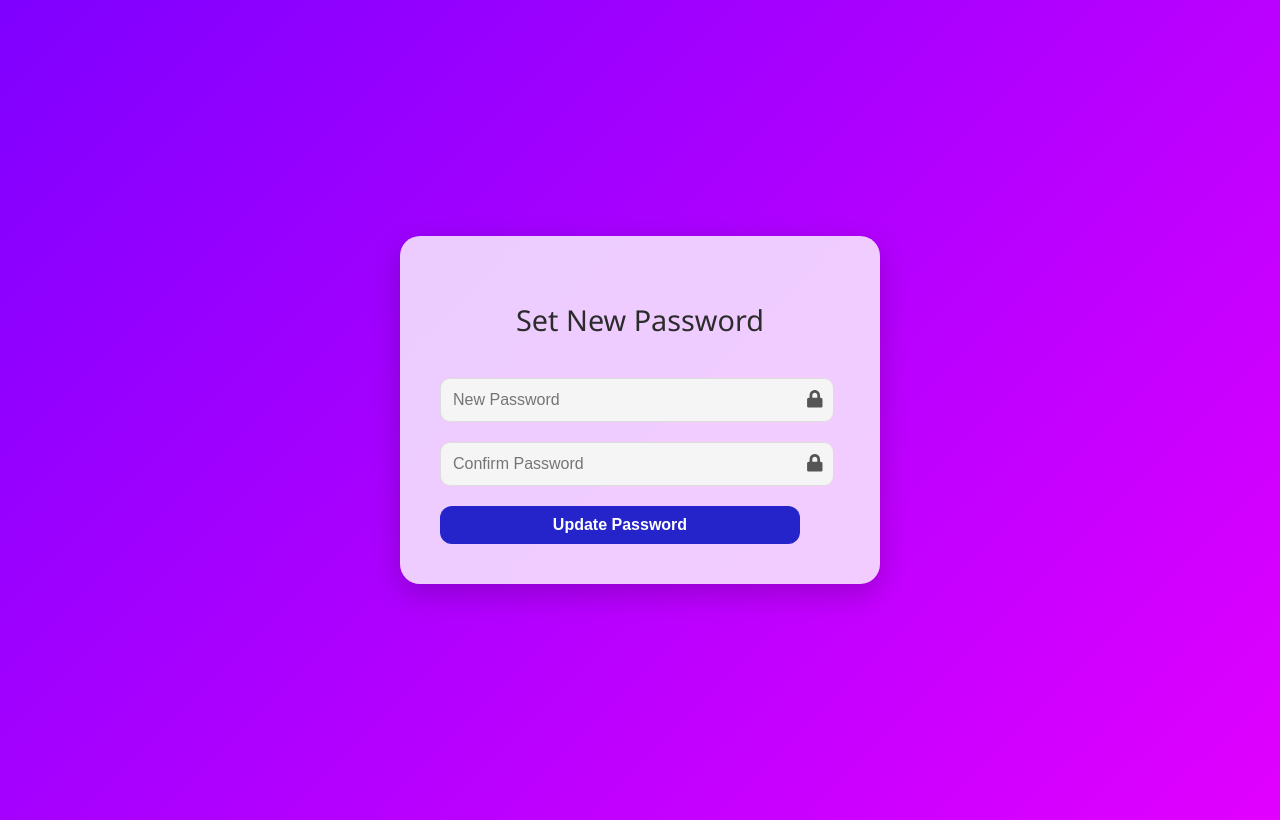
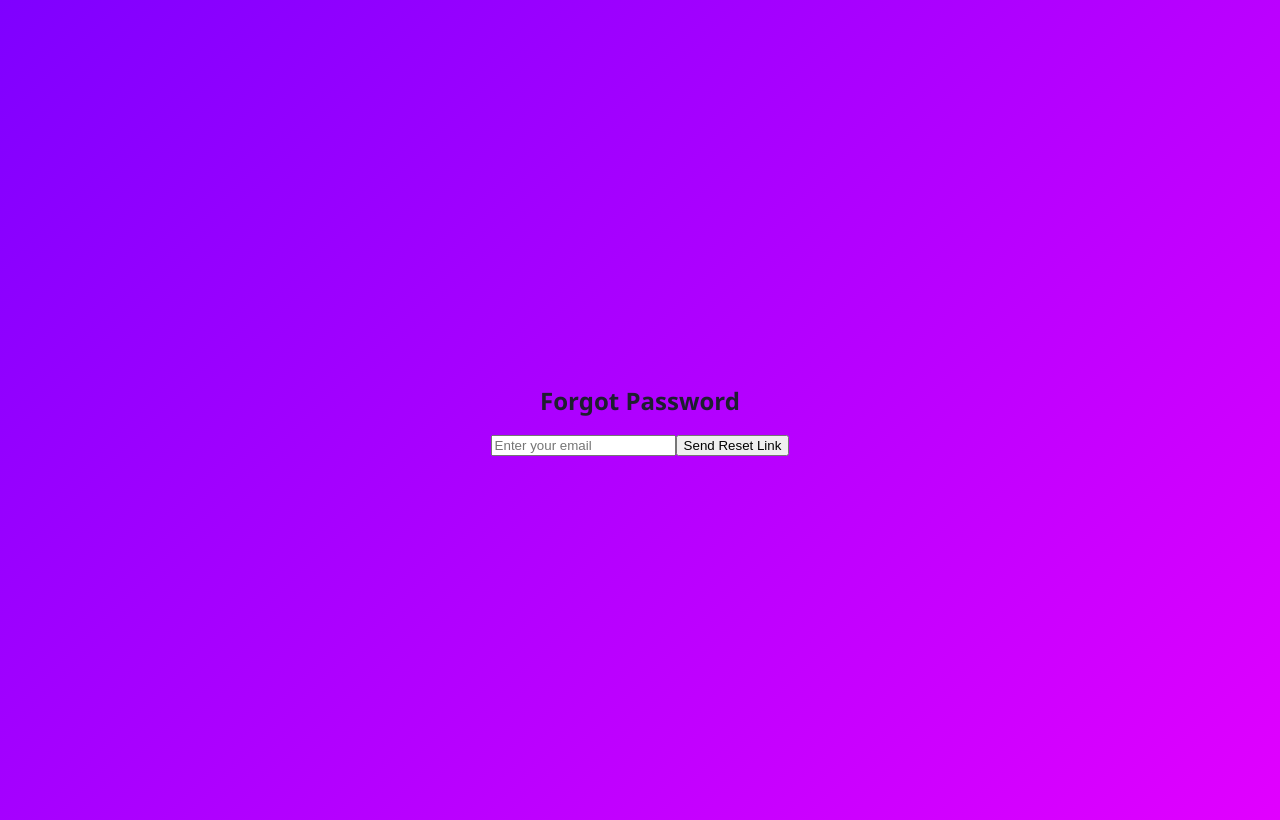
Before and after one commit to rajkumar0301/EducTrack, a React (Create React App) app: page /forgot-password in a window 1280 px wide. Built offline with nearby package versions, Linux system fonts and the light colour scheme.

Commit message:
update111

```diff
--- a/src/pages/ForgotPassword.jsx
+++ b/src/pages/ForgotPassword.jsx
@@ -1,68 +1,41 @@
 import React, { useState } from "react";
-import { useNavigate } from "react-router-dom";
 import { supabase } from "../supabaseClient";
 import "../styles/Auth.css";
-import { FaLock } from "react-icons/fa";
 
-const UpdatePassword = () => {
-  const [password, setPassword] = useState("");
-  const [confirm, setConfirm] = useState("");
-  const navigate = useNavigate();
+const ForgotPassword = () => {
+  const [email, setEmail] = useState("");
+  const [message, setMessage] = useState("");
 
-  const handleUpdate = async (e) => {
+  const handleReset = async (e) => {
     e.preventDefault();
 
-    if (password !== confirm) {
-      alert("Passwords do not match");
-      return;
-    }
-
-    const { error } = await supabase.auth.updateUser({
-      password,
+    const { error } = await supabase.auth.resetPasswordForEmail(email, {
+      redirectTo: "http://localhost:3000/update-password",
     });
 
     if (error) {
-      alert("Error: " + error.message);
+      setMessage("Error sending reset link. Try again.");
     } else {
-      alert("Password updated. Please log in again.");
-      await supabase.auth.signOut(); // clear session
-      navigate("/login"); // redirect to login page
+      setMessage("Reset link sent! Check your email.");
     }
   };
 
   return (
     <div className="auth-container">
-      <form className="auth-form" onSubmit={handleUpdate}>
-        <h2>Set New Password</h2>
-
-        <div className="input-wrapper">
-          <input
-            type="password"
-            placeholder="New Password"
-            value={password}
-            onChange={(e) => setPassword(e.target.value)}
-          />
-          <span className="icon">
-            <FaLock />
-          </span>
-        </div>
-
-        <div className="input-wrapper">
-          <input
-            type="password"
-            placeholder="Confirm Password"
-            value={confirm}
-            onChange={(e) => setConfirm(e.target.value)}
-          />
-          <span className="icon">
-            <FaLock />
-          </span>
-        </div>
-
-        <button type="submit">Update Password</button>
+      <form onSubmit={handleReset} className="auth-card">
+        <h2>Forgot Password</h2>
+        <input
+          type="email"
+          placeholder="Enter your email"
+          value={email}
+          onChange={(e) => setEmail(e.target.value)}
+          required
+        />
+        <button type="submit">Send Reset Link</button>
+        {message && <p className="auth-message">{message}</p>}
       </form>
     </div>
   );
 };
 
-export default UpdatePassword;
+export default ForgotPassword;
```
